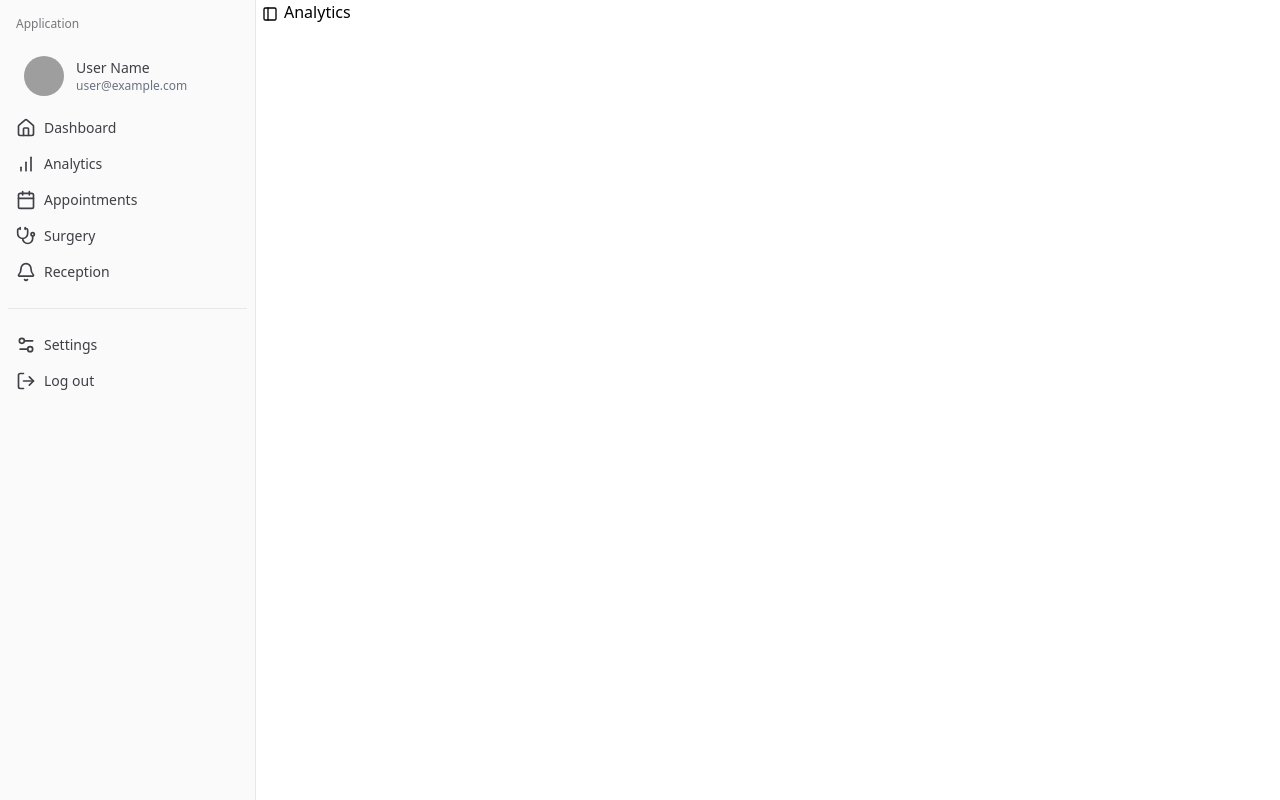
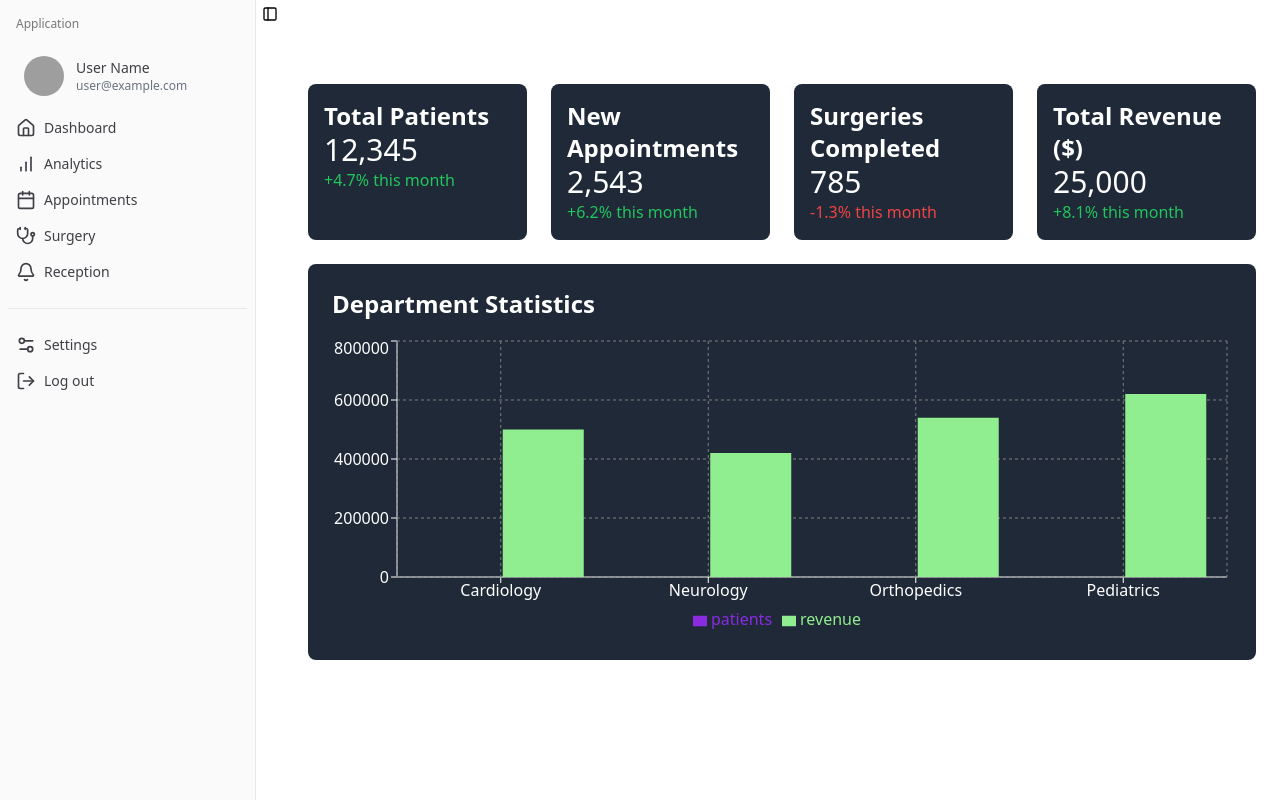
Before and after one commit to navydandelion/dashboard, a React (Vite) app: page /Analytics in a window 1280 px wide. Built offline with nearby package versions, Linux system fonts and the light colour scheme; grey boxes are pictures that could not be loaded.

Commit message:
Finished Dashboard and Analytics Page

```diff
--- a/package.json
+++ b/package.json
@@ -25,6 +25,7 @@
     "react": "^19.0.0",
     "react-dom": "^19.0.0",
     "react-router-dom": "^7.2.0",
+    "recharts": "^2.15.1",
     "tailwind-merge": "^3.0.2",
     "tailwindcss-animate": "^1.0.7"
   },
--- a/src/pages/Analytics.jsx
+++ b/src/pages/Analytics.jsx
@@ -1,8 +1,68 @@
-function Analytics() {
+import {
+  ResponsiveContainer,
+  BarChart,
+  Bar,
+  XAxis,
+  YAxis,
+  Tooltip,
+  CartesianGrid,
+  Legend,
+} from "recharts";
+
+const data = [
+  { name: "Cardiology", patients: 320, revenue: 500000 },
+  { name: "Neurology", patients: 280, revenue: 420000 },
+  { name: "Orthopedics", patients: 340, revenue: 540000 },
+  { name: "Pediatrics", patients: 410, revenue: 620000 },
+];
+
+export default function Analytics() {
   return (
-    <>
-      <h1>Analytics</h1>
-    </>
+    <div className="p-6 space-y-6">
+      <h1 className="text-3xl font-bold text-white">Analytics</h1>
+
+      <div className="grid gap-6 md:grid-cols-2 lg:grid-cols-4">
+        <div className="bg-gray-800 p-4 rounded-lg">
+          <h2 className="text-2xl font-bold text-white">Total Patients</h2>
+          <p className="text-3xl text-white">12,345</p>
+          <p className="text-green-500">+4.7% this month</p>
+        </div>
+
+        <div className="bg-gray-800 p-4 rounded-lg">
+          <h2 className="text-2xl font-bold text-white">New Appointments</h2>
+          <p className="text-3xl text-white">2,543</p>
+          <p className="text-green-500">+6.2% this month</p>
+        </div>
+
+        <div className="bg-gray-800 p-4 rounded-lg">
+          <h2 className="text-2xl font-bold text-white">Surgeries Completed</h2>
+          <p className="text-3xl text-white">785</p>
+          <p className="text-red-500">-1.3% this month</p>
+        </div>
+
+        <div className="bg-gray-800 p-4 rounded-lg">
+          <h2 className="text-2xl font-bold text-white">Total Revenue ($)</h2>
+          <p className="text-3xl text-white">25,000</p>
+          <p className="text-green-500">+8.1% this month</p>
+        </div>
+      </div>
+
+      <div className="bg-gray-800 p-6 rounded-lg">
+        <h2 className="text-2xl font-bold text-white mb-4">
+          Department Statistics
+        </h2>
+        <ResponsiveContainer width="100%" height={300}>
+          <BarChart data={data}>
+            <XAxis dataKey="name" stroke="white" />
+            <YAxis stroke="white" />
+            <Tooltip />
+            <CartesianGrid strokeDasharray="3 3" stroke="gray" />
+            <Legend />
+            <Bar dataKey="patients" fill="blueviolet" />
+            <Bar dataKey="revenue" fill="lightgreen" />
+          </BarChart>
+        </ResponsiveContainer>
+      </div>
+    </div>
   );
 }
-export default Analytics;
--- a/src/pages/Dashboard.jsx
+++ b/src/pages/Dashboard.jsx
@@ -1,8 +1,73 @@
-function Dashboard() {
+import {
+  ResponsiveContainer,
+  LineChart,
+  Line,
+  XAxis,
+  YAxis,
+  Tooltip,
+  CartesianGrid,
+  Legend,
+} from "recharts";
+
+const data = [
+  { name: "January", patients: 120, surgeries: 30, consultations: 200 },
+  { name: "February", patients: 140, surgeries: 35, consultations: 220 },
+  { name: "March", patients: 160, surgeries: 40, consultations: 250 },
+  { name: "April", patients: 180, surgeries: 50, consultations: 270 },
+];
+
+export default function Dashboard() {
   return (
-    <>
-      <h1 className="bg-red-800">Dashboard</h1>
-    </>
+    <div className="p-6 space-y-6">
+      <h1 className="text-3xl font-bold text-white">Dashboard</h1>
+
+      <div className="grid gap-6 md:grid-cols-2 lg:grid-cols-4">
+        <div className="bg-gray-800 p-4 rounded-lg">
+          <h2 className="text-2xl font-bold text-white">Total Patients</h2>
+          <p className="text-3xl text-white">5,432</p>
+          <p className="text-green-500">+5.2% this month</p>
+        </div>
+
+        <div className="bg-gray-800 p-4 rounded-lg">
+          <h2 className="text-2xl font-bold text-white">Surgeries</h2>
+          <p className="text-3xl text-white">1,234</p>
+          <p className="text-green-500">+3.1% this month</p>
+        </div>
+
+        <div className="bg-gray-800 p-4 rounded-lg">
+          <h2 className="text-2xl font-bold text-white">Consultations</h2>
+          <p className="text-3xl text-white">8,765</p>
+          <p className="text-green-500">+4.8% this month</p>
+        </div>
+
+        <div className="bg-gray-800 p-4 rounded-lg">
+          <h2 className="text-2xl font-bold text-white">Revenue ($)</h2>
+          <p className="text-3xl text-white">18,000</p>
+          <p className="text-green-500">+6.5% this month</p>
+        </div>
+      </div>
+
+      <div className="bg-gray-800 p-6 rounded-lg">
+        <h2 className="text-2xl font-bold text-white mb-4">
+          Monthly Statistics
+        </h2>
+        <ResponsiveContainer width="100%" height={300}>
+          <LineChart data={data}>
+            <XAxis dataKey="name" stroke="white" />
+            <YAxis stroke="white" />
+            <Tooltip />
+            <CartesianGrid strokeDasharray="3 3" stroke="gray" />
+            <Legend />
+            <Line type="monotone" dataKey="patients" stroke="blue" />
+            <Line type="monotone" dataKey="surgeries" stroke="lightgreen" />
+            <Line
+              type="monotone"
+              dataKey="consultations"
+              stroke="orange"
+            />
+          </LineChart>
+        </ResponsiveContainer>
+      </div>
+    </div>
   );
 }
-export default Dashboard;
```
Also changed, not shown: jsconfig.json (+1 -10 lines), 2 other files (tests, documents, lock files or other folders).
